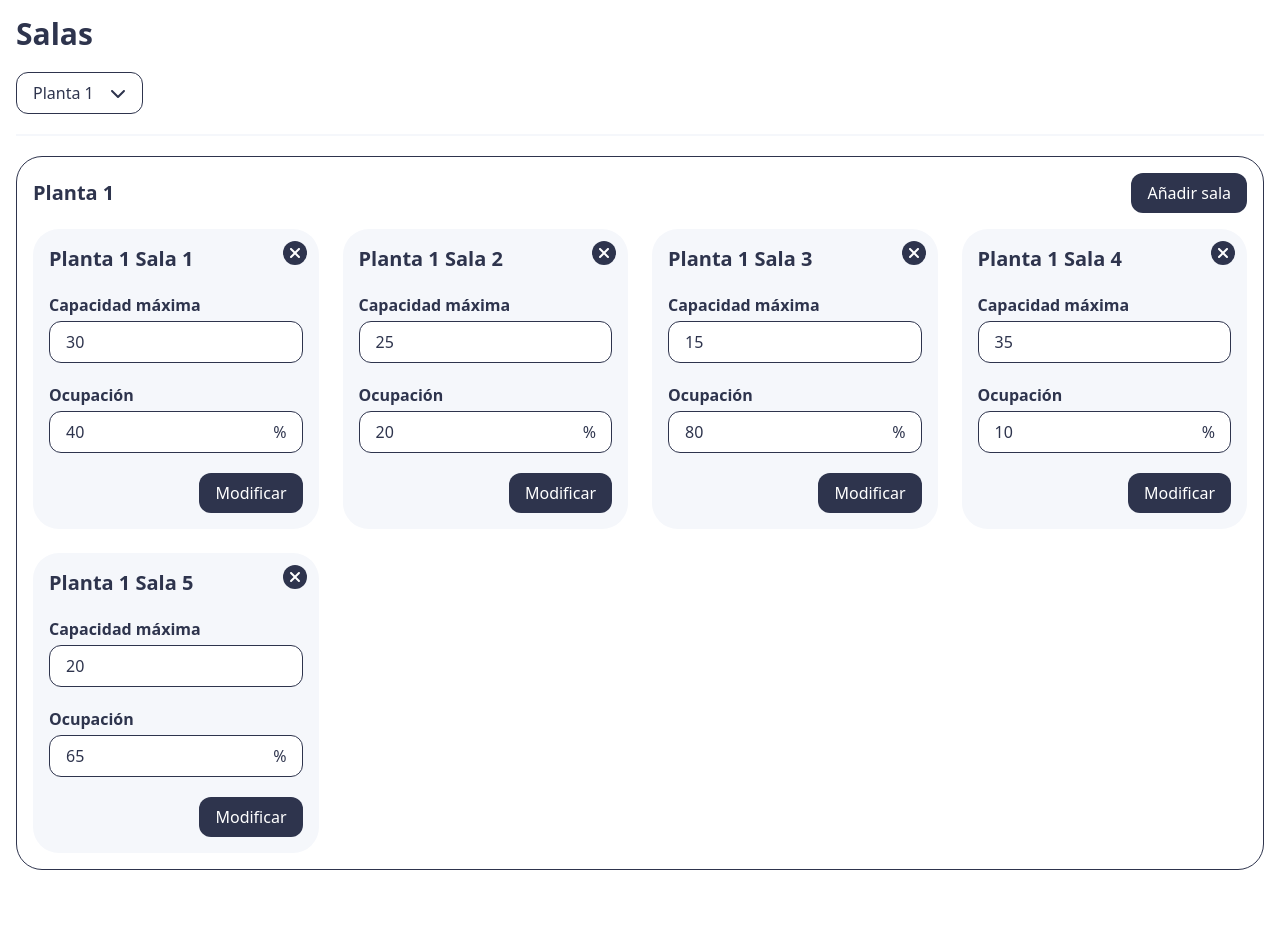
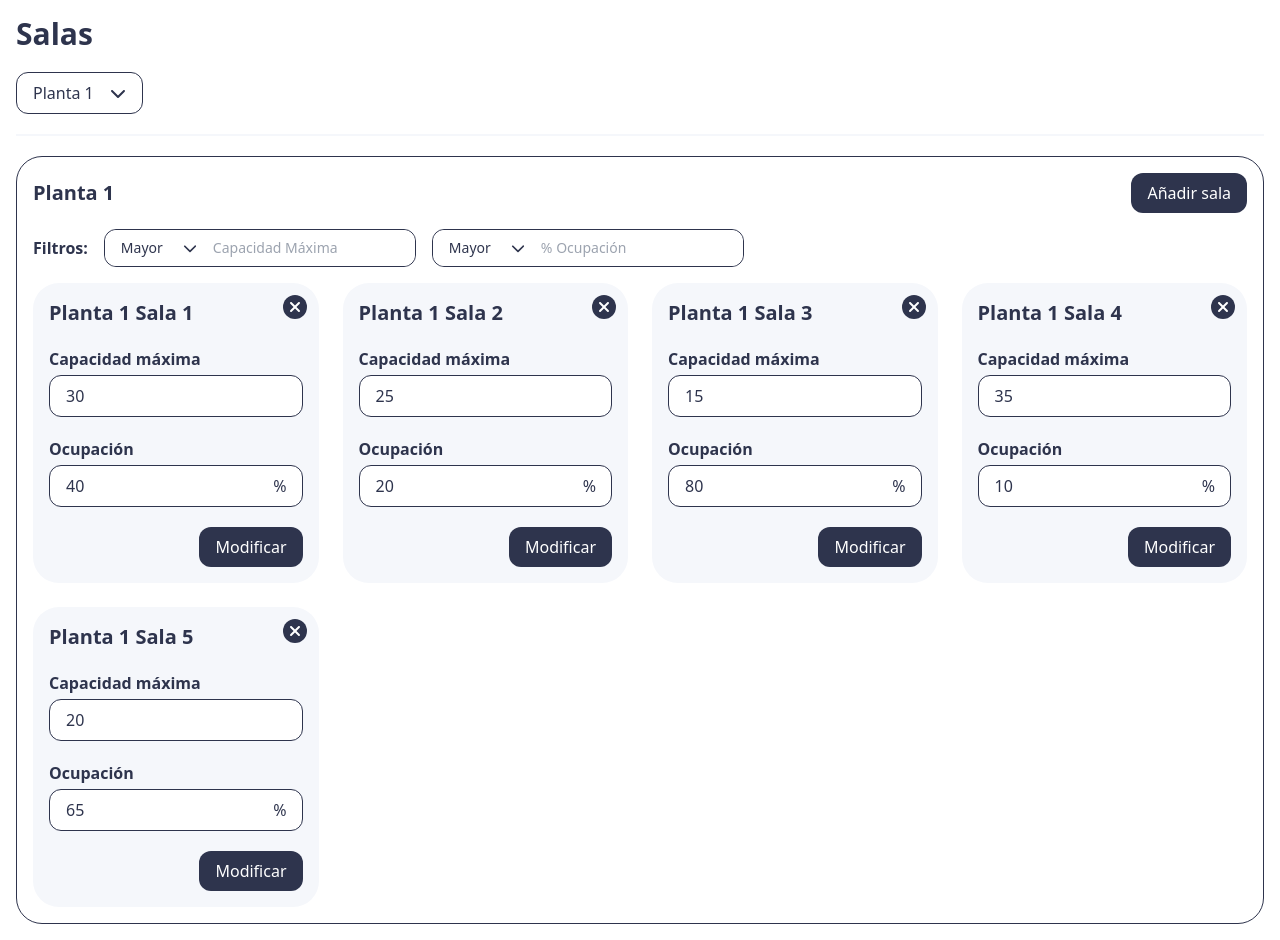
Before and after one commit to danigj14/prueba-tecnica-salas, a React (Vite) app: page / in a window 1280 px wide. Before the commit the page ends 886 px from the top, so only its background shows below. Built offline with nearby package versions, Linux system fonts and the light colour scheme; data requests are answered from the project's data file.

Commit message:
Implement filter feature

```diff
--- /dev/null
+++ b/src/core/util/util.ts
@@ -0,0 +1,3 @@
+export function isNumberInput(input: string) {
+  return /^[0-9]*$/.test(input);
+}
--- a/src/features/rooms/components/FloorPanel.tsx
+++ b/src/features/rooms/components/FloorPanel.tsx
@@ -1,4 +1,5 @@
-import { Button, Modal } from "@/core/components";
+import { Button, Input, Modal, Select } from "@/core/components";
+import { isNumberInput } from "@/core/util/util";
 import { faSpinner, faWarning } from "@fortawesome/free-solid-svg-icons";
 import { FontAwesomeIcon } from "@fortawesome/react-fontawesome";
 import { useState } from "react";
@@ -8,12 +9,35 @@ import { Room } from "../types";
 import { RoomCard } from "./RoomCard";
 import { RoomForm } from "./RoomForm";
 
+type FilterType = "gt" | "lt" | "eq";
+
+const createFilterTest = (
+  filterType: FilterType,
+  number: number
+): ((x: number) => boolean) => {
+  switch (filterType) {
+    case "gt":
+      return (x: number) => x > number;
+    case "lt":
+      return (x: number) => x < number;
+    case "eq":
+      return (x: number) => x === number;
+  }
+};
+
 interface FloorPanelProps {
   floor: Room["floor"];
 }
 
 export function FloorPanel({ floor }: FloorPanelProps) {
   const [isCreatingRoom, setIsCreatingRoom] = useState(false);
+
+  const [maximumCapacityFilter, setMaximumCapacityFilter] = useState("");
+  const [maximumCapacityFilterType, setMaximumCapacityFilterType] =
+    useState<FilterType>("gt");
+  const [occupancyPercentFilter, setOccupancyPercentFilter] = useState("");
+  const [occupancyPercentFilterType, setOccupancyPercentFilterType] =
+    useState<FilterType>("gt");
 
   const {
     data,
@@ -22,6 +46,28 @@ export function FloorPanel({ floor }: FloorPanelProps) {
     isLoading: roomsLoading,
   } = useFloorRooms(floor);
   const { mutate, isLoading: creationLoading } = useCreateRoomMutation();
+
+  const filterRooms = (rooms: Room[]) => {
+    const maximumCapacityFilterTest = maximumCapacityFilter
+      ? createFilterTest(
+          maximumCapacityFilterType,
+          Number.parseInt(maximumCapacityFilter)
+        )
+      : () => true;
+
+    const occupancyPercentFilterTest = occupancyPercentFilter
+      ? createFilterTest(
+          occupancyPercentFilterType,
+          Number.parseInt(occupancyPercentFilter)
+        )
+      : () => true;
+
+    return rooms.filter(
+      (room) =>
+        maximumCapacityFilterTest(room.maximumCapacity) &&
+        occupancyPercentFilterTest(room.occupancyPercent)
+    );
+  };
 
   return (
     <div className="p-4 border border-blue-dark rounded-[26px]">
@@ -38,8 +84,55 @@ export function FloorPanel({ floor }: FloorPanelProps) {
             <h1 className="text-xl font-bold">Planta {floor}</h1>
             <Button onClick={() => setIsCreatingRoom(true)}>Añadir sala</Button>
           </div>
+          <div className="mt-4 flex flex-col md:flex-row gap-4 items-start md:items-center">
+            <span className="font-bold">Filtros:</span>
+            <div className="border border-blue-dark rounded-[12px] w-full md:w-fit">
+              <Select
+                className="text-sm border-0"
+                onChange={(event) =>
+                  setMaximumCapacityFilterType(event.target.value as FilterType)
+                }
+              >
+                <option value="gt">Mayor</option>
+                <option value="lt">Menor</option>
+                <option value="eq">Igual</option>
+              </Select>
+              <Input
+                value={maximumCapacityFilter}
+                onChange={(event) => {
+                  if (isNumberInput(event.target.value))
+                    setMaximumCapacityFilter(event.target.value);
+                }}
+                className="text-sm border-0 px-0 outline-none"
+                placeholder="Capacidad Máxima"
+              />
+            </div>
+            <div className="border border-blue-dark rounded-[12px] w-full md:w-fit">
+              <Select
+                className="text-sm border-0"
+                onChange={(event) =>
+                  setOccupancyPercentFilterType(
+                    event.target.value as FilterType
+                  )
+                }
+              >
+                <option value="gt">Mayor</option>
+                <option value="lt">Menor</option>
+                <option value="eq">Igual</option>
+              </Select>
+              <Input
+                value={occupancyPercentFilter}
+                onChange={(event) => {
+                  if (isNumberInput(event.target.value))
+                    setOccupancyPercentFilter(event.target.value);
+                }}
+                className="text-sm border-0 px-0 outline-none"
+                placeholder="% Ocupación"
+              />
+            </div>
+          </div>
           <div className="mt-4 grid grid-cols-1 md:grid-cols-2 lg:grid-cols-3 xl:grid-cols-4 gap-6">
-            {data.map((room) => (
+            {filterRooms(data).map((room) => (
               <RoomCard key={room.id} room={room} />
             ))}
           </div>
--- a/src/features/rooms/components/RoomCard.tsx
+++ b/src/features/rooms/components/RoomCard.tsx
@@ -1,5 +1,5 @@
 import { Button, Input, Modal } from "@/core/components";
-import { faSpinner, faTrash, faXmark } from "@fortawesome/free-solid-svg-icons";
+import { faSpinner, faXmark } from "@fortawesome/free-solid-svg-icons";
 import { FontAwesomeIcon } from "@fortawesome/react-fontawesome";
 import { useState } from "react";
 import { useDeleteRoomMutation } from "../hooks";
@@ -34,18 +34,16 @@ export function RoomCard({ room }: RoomCardProps) {
         <h1 className="text-xl font-bold pr-7">{room.name}</h1>
         <label className="mt-4 py-1 font-bold">Capacidad máxima</label>
         <Input
-          type="number"
           value={room.maximumCapacity}
           disabled
-          className="[appearance:textfield] bg-white"
+          className="bg-white"
         />
         <label className="mt-4 py-1 font-bold">Ocupación</label>
         <div className="flex relative">
           <Input
-            type="number"
             value={room.occupancyPercent}
             disabled
-            className="[appearance:textfield] w-full pr-8 bg-white"
+            className="w-full pr-8 bg-white"
           />
           <span className="absolute top-1/2 -translate-y-1/2 right-4 pointer-events-none">
             %
--- a/src/features/rooms/components/RoomForm.tsx
+++ b/src/features/rooms/components/RoomForm.tsx
@@ -1,4 +1,5 @@
 import { Button, Input } from "@/core/components";
+import { isNumberInput } from "@/core/util/util";
 import { useState } from "react";
 import { Room } from "../types";
 
@@ -17,10 +18,10 @@ export function RoomForm({
 }: RoomFormProps) {
   const [name, setName] = useState(initialValues?.name || "");
   const [maximumCapacity, setMaximumCapacity] = useState(
-    initialValues?.maximumCapacity || 0
+    initialValues?.maximumCapacity.toString() || ""
   );
   const [occupancyPercent, setOccupancyPercent] = useState(
-    initialValues?.occupancyPercent || 0
+    initialValues?.occupancyPercent.toString() || ""
   );
 
   return (
@@ -30,21 +31,21 @@ export function RoomForm({
       <Input value={name} onChange={(event) => setName(event.target.value)} />
       <label className="mt-4 py-1 font-bold">Capacidad máxima</label>
       <Input
-        type="number"
         value={maximumCapacity}
-        onChange={(event) =>
-          setMaximumCapacity(Number.parseInt(event.target.value))
-        }
+        onChange={(event) => {
+          if (isNumberInput(event.target.value))
+            setMaximumCapacity(event.target.value);
+        }}
         className="[appearance:textfield]"
       />
       <label className="mt-4 py-1 font-bold">Ocupación</label>
       <div className="flex relative">
         <Input
-          type="number"
           value={occupancyPercent}
-          onChange={(event) =>
-            setOccupancyPercent(Number.parseInt(event.target.value))
-          }
+          onChange={(event) => {
+            if (isNumberInput(event.target.value))
+              setOccupancyPercent(event.target.value);
+          }}
           className="[appearance:textfield] w-full pr-8 bg-white"
         />
         <span className="absolute top-1/2 -translate-y-1/2 right-4 pointer-events-none">
@@ -54,7 +55,13 @@ export function RoomForm({
       <div className="mt-8 flex justify-between">
         <Button onClick={onCancel}>Cancelar</Button>
         <Button
-          onClick={() => onSave({ name, maximumCapacity, occupancyPercent })}
+          onClick={() =>
+            onSave({
+              name,
+              maximumCapacity: Number.parseInt(maximumCapacity),
+              occupancyPercent: Number.parseInt(occupancyPercent),
+            })
+          }
         >
           Guardar
         </Button>
```
